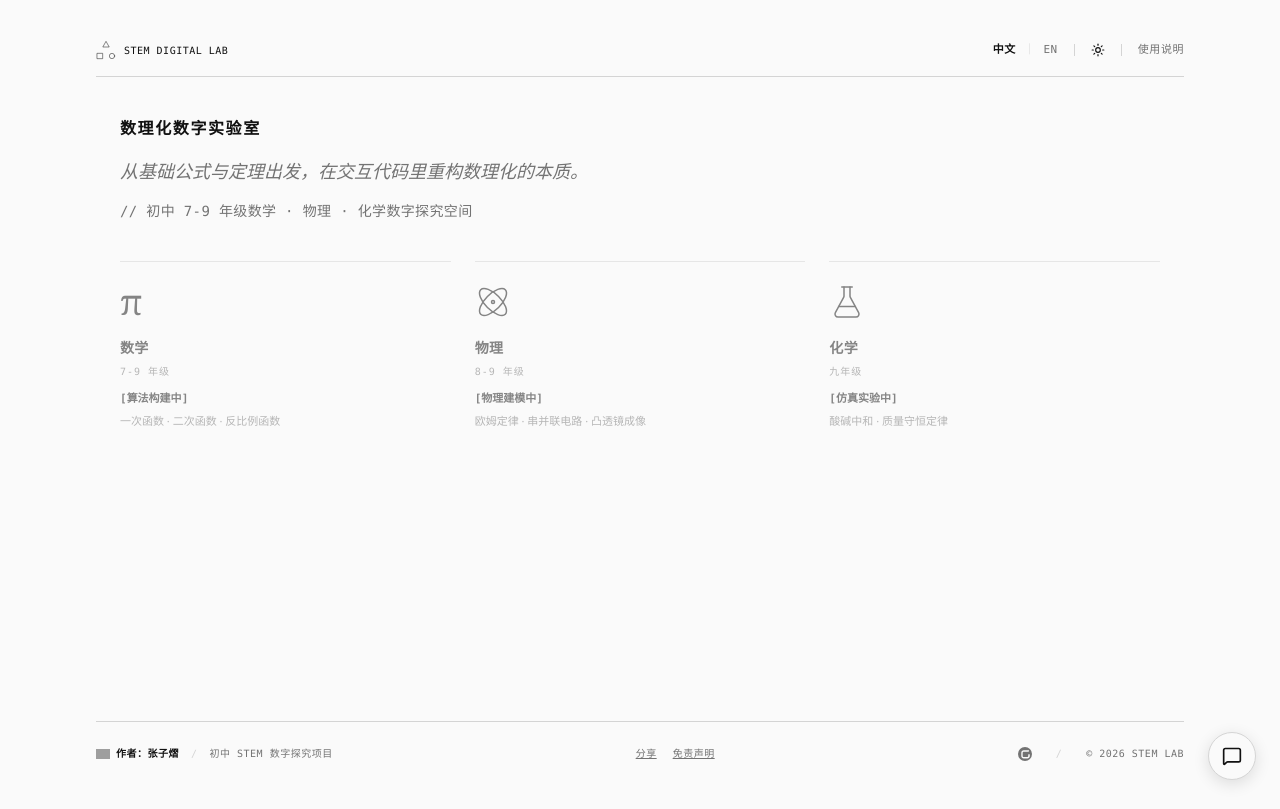
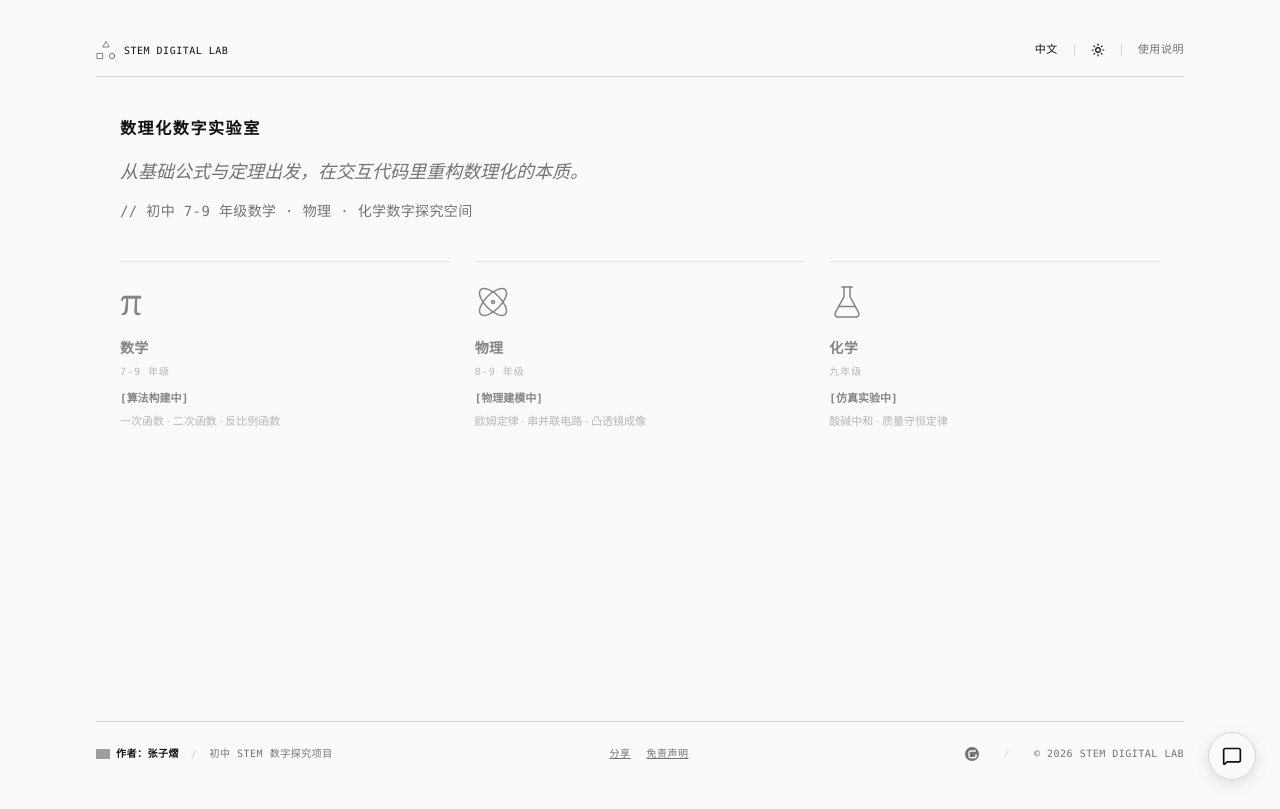
Before and after one commit to irkythedev/stem-digital-lab, a React (Vite) app: page / in a window 1280 px wide. Built offline with nearby package versions, Linux system fonts and the light colour scheme; grey boxes are pictures that could not be loaded.

Commit message:
ui: single language toggle button, full brand name in footer

```diff
--- a/src/components/layout/Footer.tsx
+++ b/src/components/layout/Footer.tsx
@@ -91,7 +91,7 @@ export default function Footer() {
         <span className="text-[var(--border)]" aria-hidden="true">
           /
         </span>
-        <span>© 2026 STEM Lab</span>
+        <span>© 2026 STEM DIGITAL LAB</span>
       </div>
     </footer>
   );
--- a/src/components/layout/Header.tsx
+++ b/src/components/layout/Header.tsx
@@ -8,7 +8,6 @@
 import { Link } from 'react-router-dom';
 import { Sun, Moon, Monitor } from 'lucide-react';
 import { useApp } from '../../lib/app-context';
-import type { Language } from '../../lib/i18n';
 import type { ThemeMode } from '../../lib/app-context';
 
 export default function Header() {
@@ -51,30 +50,15 @@ export default function Header() {
       </Link>
 
       <div className="flex items-center space-x-4 text-[11px] mono-font uppercase tracking-wider">
-        {/* Language Switcher */}
-        <div className="flex items-center space-x-2" role="group" aria-label="Language selection">
-          <button
-            onClick={() => setLang('zh' as Language)}
-            aria-pressed={lang === 'zh'}
-            className={`transition-colors ${
-              lang === 'zh' ? 'font-bold text-[var(--fg)]' : 'text-[var(--muted)] hover:text-[var(--fg)]'
-            }`}
-          >
-            中文
-          </button>
-          <span className="text-[var(--border)]" aria-hidden="true">
-            ｜
-          </span>
-          <button
-            onClick={() => setLang('en' as Language)}
-            aria-pressed={lang === 'en'}
-            className={`transition-colors ${
-              lang === 'en' ? 'font-bold text-[var(--fg)]' : 'text-[var(--muted)] hover:text-[var(--fg)]'
-            }`}
-          >
-            EN
-          </button>
-        </div>
+        {/* Language Switcher (single toggle button) */}
+        <button
+          onClick={() => setLang(lang === 'zh' ? 'en' : 'zh')}
+          aria-label="Switch language"
+          title={lang === 'zh' ? 'EN' : '中文'}
+          className="transition-colors text-[var(--fg)] hover:opacity-70"
+        >
+          {lang === 'zh' ? '中文' : 'EN'}
+        </button>
 
         <div className="w-px h-3 bg-[var(--border)]" aria-hidden="true" />
 
```
